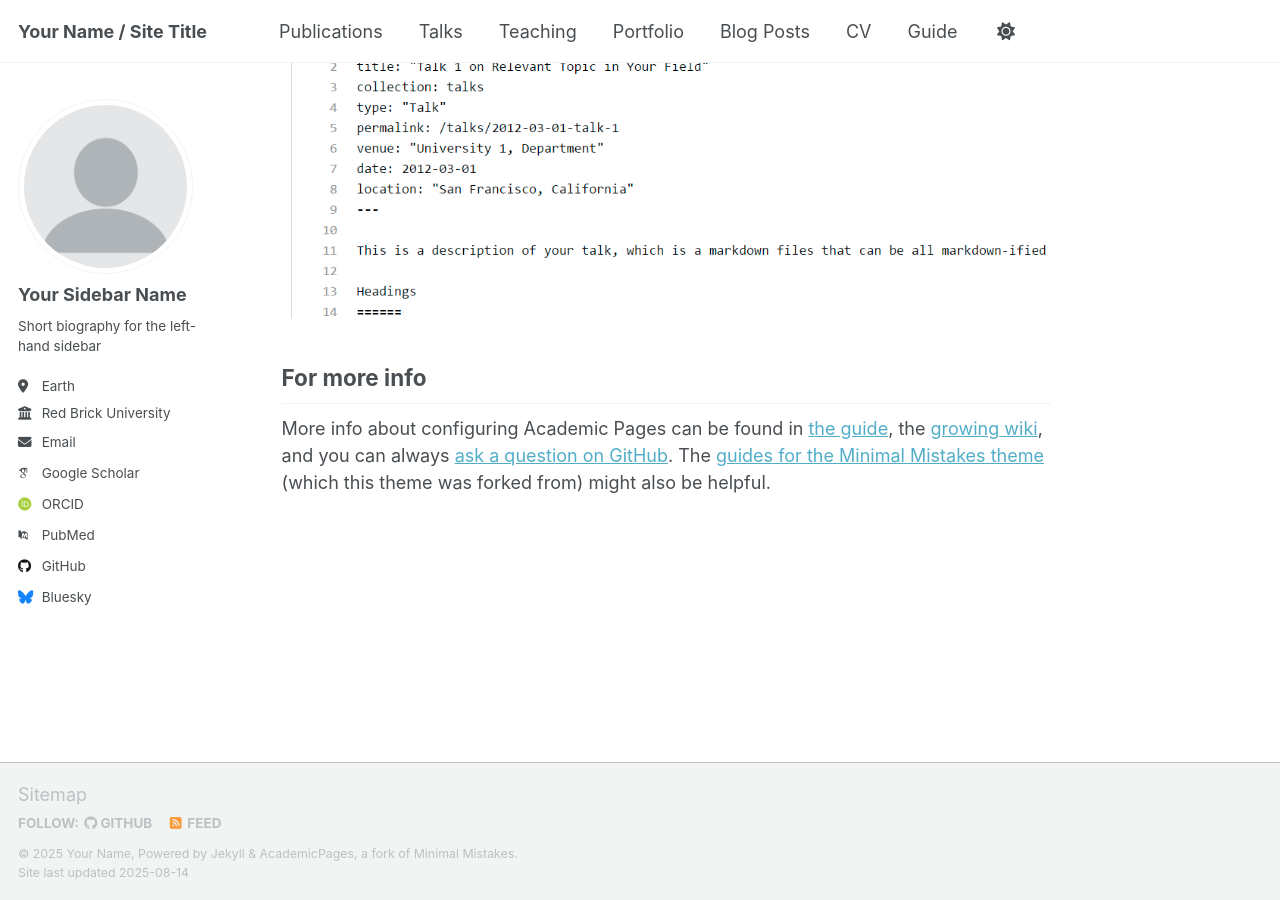
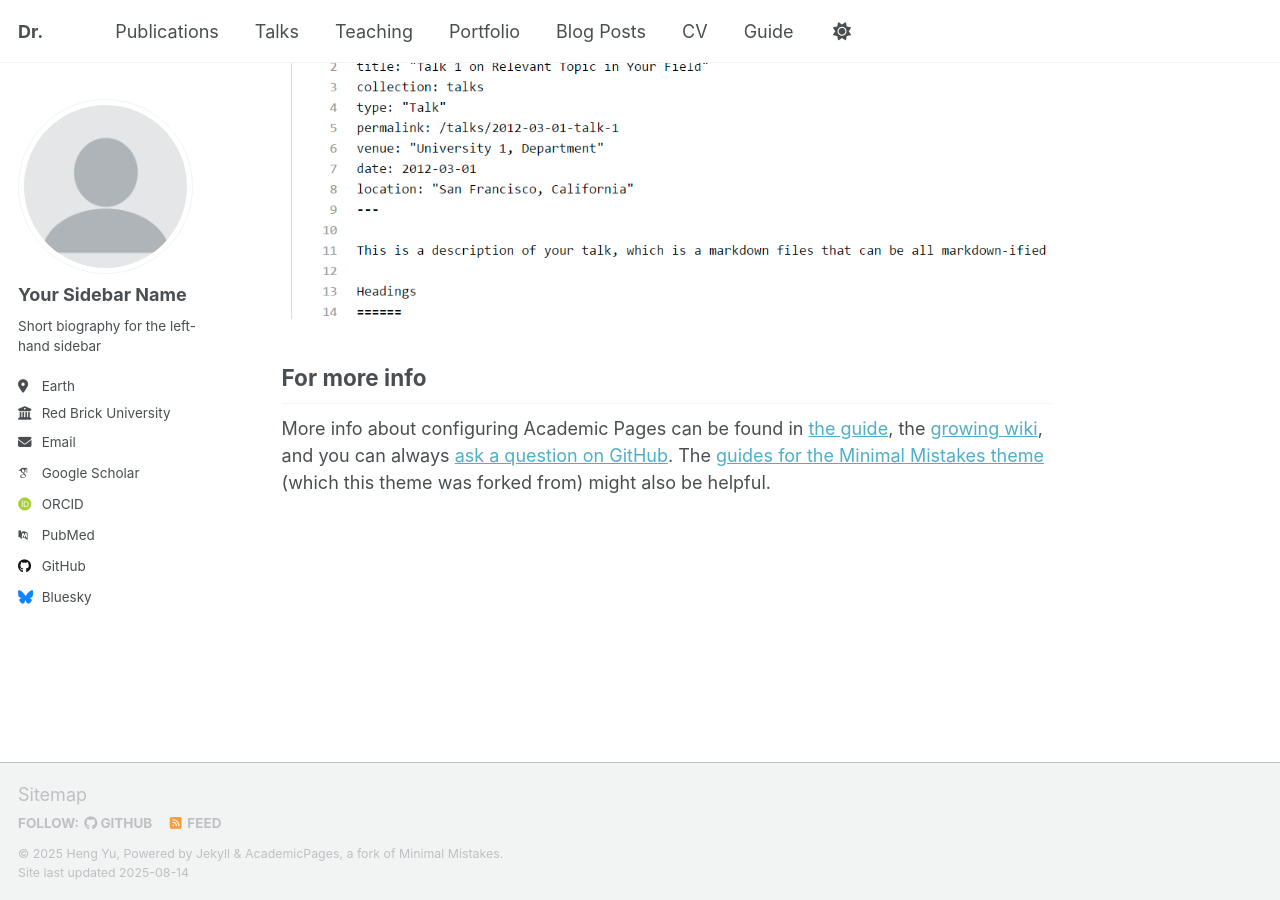
Before and after one commit to eleyuheng/eleyuheng.github.io, a Jekyll site: the page built from _pages/about.md, in a window 1280 px wide and 900 px high, scrolled down 2880 px. Built offline with Jekyll 4.4.1, drawn with Linux system fonts in a browser that asks for light colours; some web fonts are replaced; a script that is not in the unit is left out.

Commit message:
Update _config.yml

```diff
--- a/_config.yml
+++ b/_config.yml
@@ -9,13 +9,13 @@
 # Basic Site Settings
 locale                   : "en-US"
 site_theme               : "default" # Currently available options are "default", "air"
-title                    : "Your Name / Site Title"
+title                    : "Dr."
 title_separator          : "-"
-name                     : &name "Your Name"
-description              : &description "personal description"
-url                      : https://academicpages.github.io # the base hostname & protocol for your site e.g. "https://[your GitHub username].github.io" or if you already have some other page hosted on Github then use "https://[your GitHub username].github.io/[Your Repo Name]"
+name                     : &name "Heng Yu"
+description              : &description "@unnc_cs"
+url                      : https://eleyh-embsys.github.io # the base hostname & protocol for your site e.g. "https://[your GitHub username].github.io" or if you already have some other page hosted on Github then use "https://[your GitHub username].github.io/[Your Repo Name]"
 baseurl                  : "" # the subpath of your site, e.g. "/blog"
-repository               : "academicpages/academicpages.github.io"
+repository               : "eleyh-embsys/eleyh-embsys.github.io"
 
 # Site Author - The following control what appear as part of the author content on the side bar.
 #               If a field is blank the icon and link will not appear, otherwise it will be shown.
```
